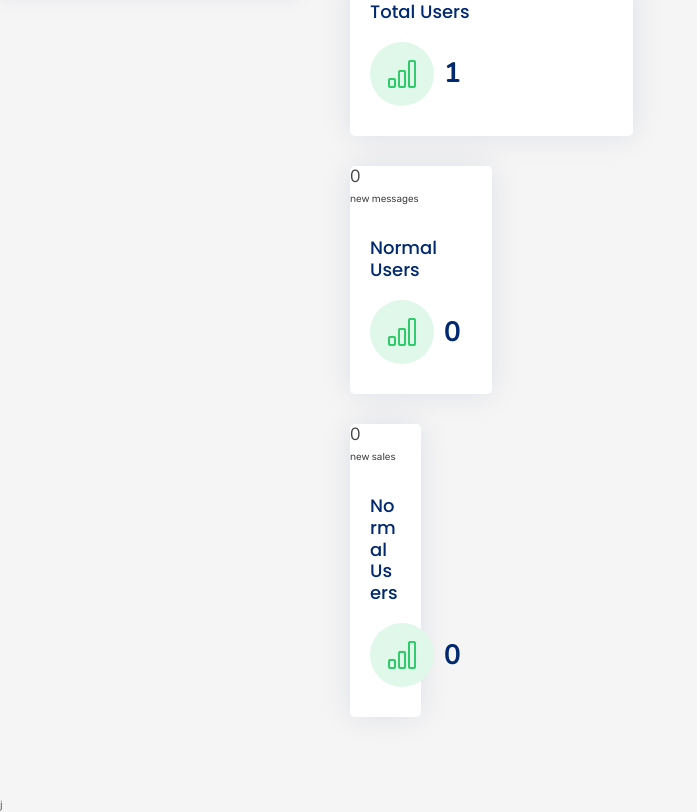
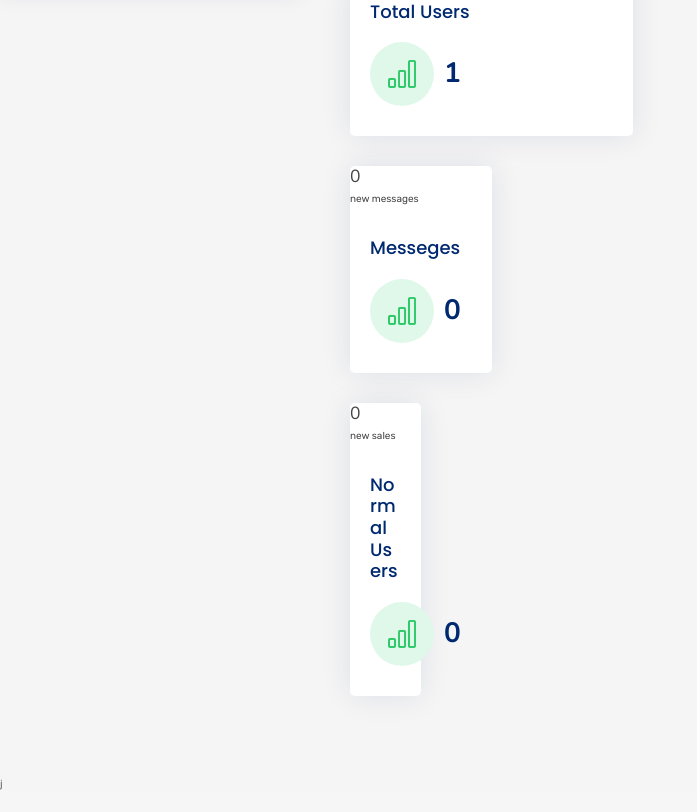
Before and after one commit to haamid10/E-bookstore, a PHP site: page /admin_page.php in a window 1280 px wide. Shown: the part 806-1618 px from the top of the page, without its empty margins (0-697 px from the left). After the commit the page ends 1596 px from the top, so only its background shows below. Run offline with PHP 8.4, Linux system fonts and the light colour scheme; the visitor is signed in with stand-in values (Sample User, id 1); data that the repository does not hold is empty.

Commit message:
dashboard7

```diff
--- a/admin_page.php
+++ b/admin_page.php
@@ -268,7 +268,9 @@ if(!isset($admin_id)){
 
                     </div>
                   </div>
-                </div>      </div>
+                </div>
+               </div>
+               <!-- users card -->
 
       <div class="col-xxl-4 col-md-6">
       <div class="card info-card revenue-card">
@@ -280,14 +282,14 @@ if(!isset($admin_id)){
          <p>new messages</p>
 
 <div class="card-body">
-                  <h5 class="card-title">Normal Users</h5>
+                  <h5 class="card-title">Messeges </h5>
 
                   <div class="d-flex align-items-center">
                     <div class="card-icon rounded-circle d-flex align-items-center justify-content-center">
                       <i class="bi bi-bar-chart"></i>
                     </div>
                     <div class="ps-3">
-                      <h6><?php echo $number_of_users; ?></h6>
+                      <h6><?php echo $number_of_messages; ?></h6>
 
 
                     </div>
```
